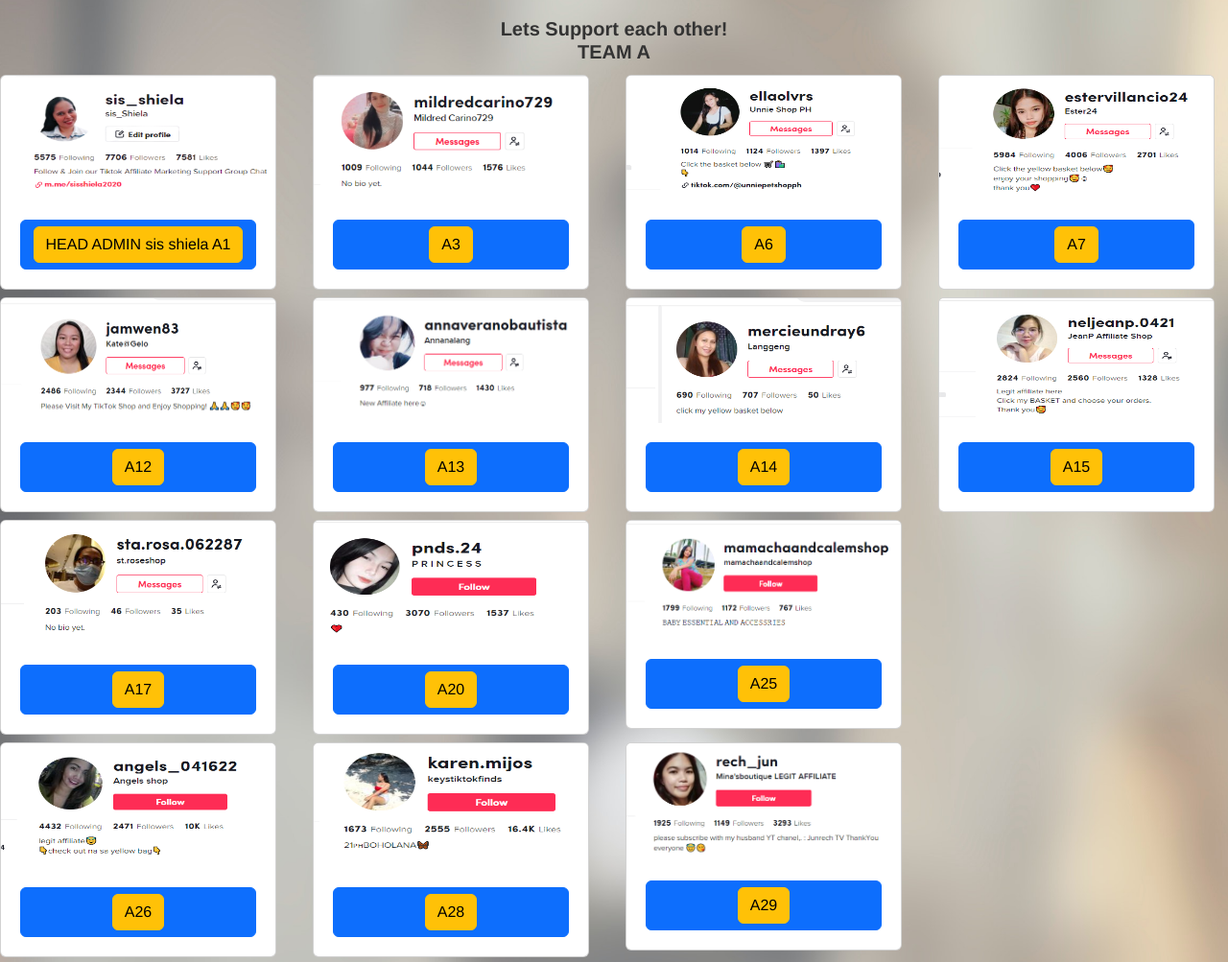
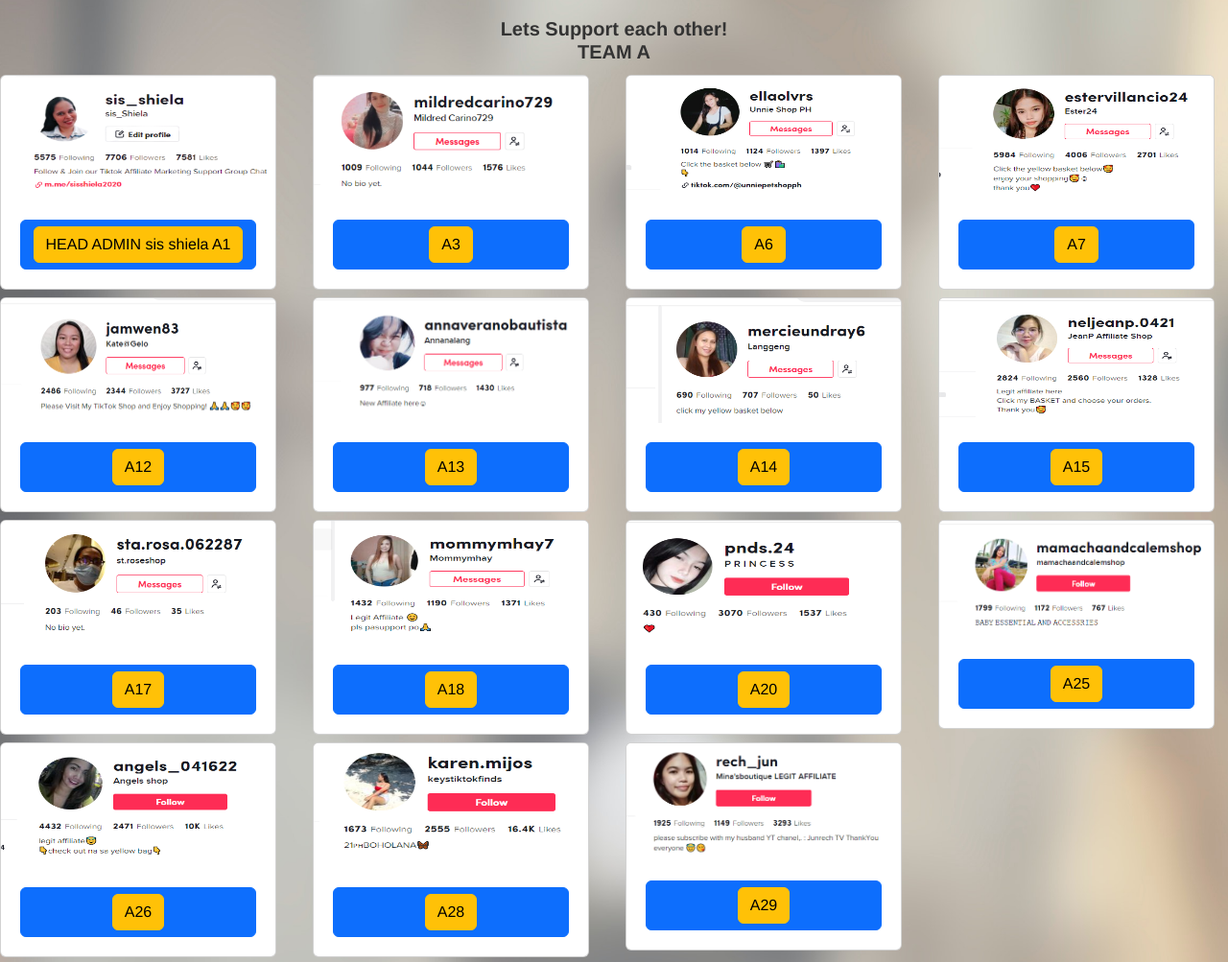
Before and after one commit to haze1109/tiktok-affiliatemarketing, a plain HTML site: page group1.html in a window 1280 px wide. Shown: the part 78-1081 px from the top of the page at 96% size. Drawn offline with nearby package versions, Linux system fonts and the light colour scheme.

Commit message:
asdadasdadad

```diff
--- a/group1.html
+++ b/group1.html
@@ -215,7 +215,7 @@
       </div>
     </div>
 
-    <!-- <div class="col-lg-3 col-12 text-center ">
+    <div class="col-lg-3 col-12 text-center ">
       <div class="card mt-1" style="width: 18rem;">
         <img src="img/mommymhay7card1.png" class="card-img-top" alt="...">
         <div class="d-flex align-items-center" style="height: 100%;">
@@ -228,7 +228,7 @@
         </div>
 
       </div>
-    </div> -->
+    </div>
 
     <div class="col-lg-3 col-12 text-center pt-1">
       <div class="card" style="width: 18rem;">
```
